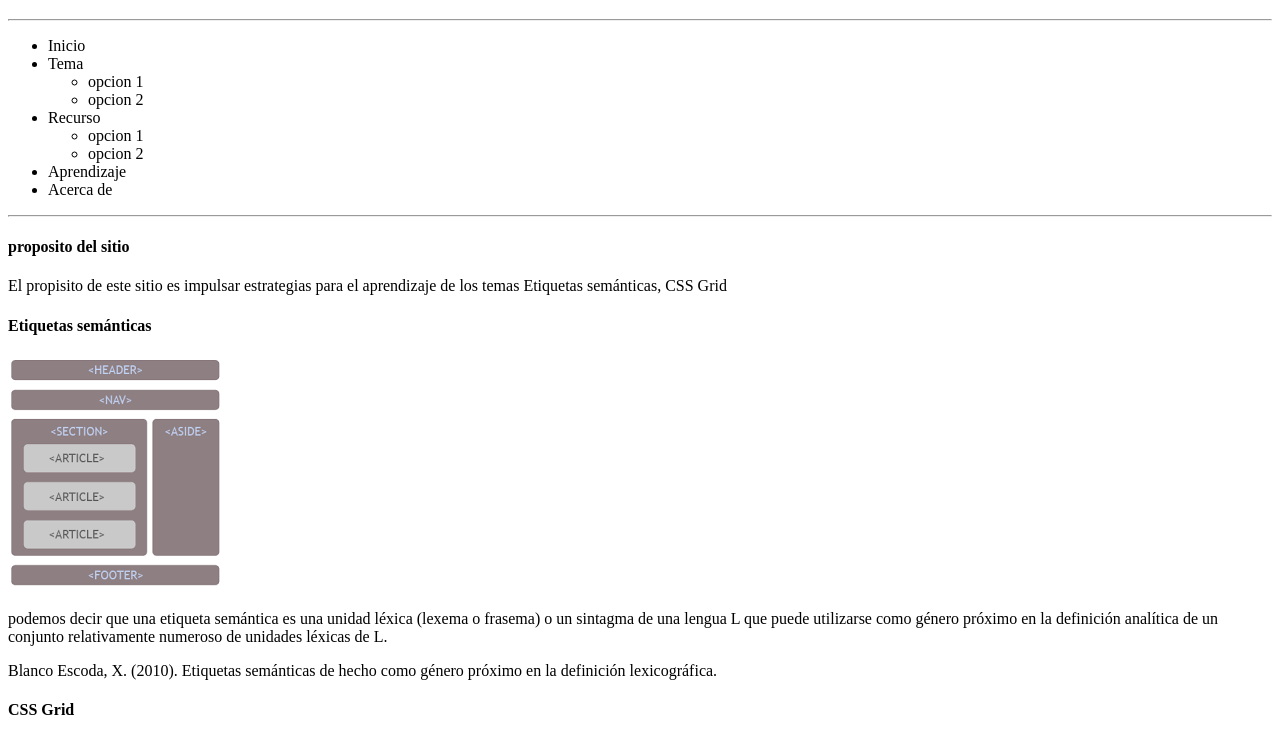
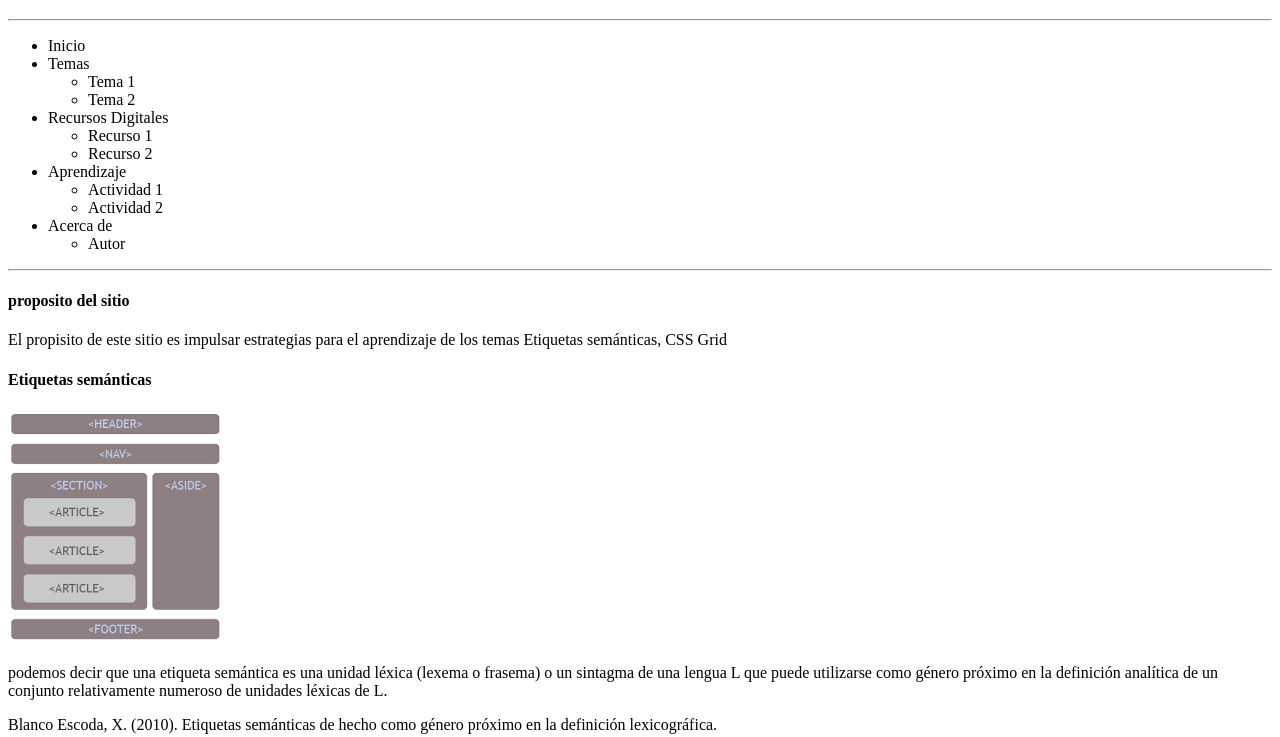
Before and after one commit to Jhonatanquinte03/DSW-Jhonatanquintero, a plain HTML site: page fase2/design.html in a window 1280 px wide. Shown: the part 61-798 px from the top of the page. Drawn offline with Linux system fonts and the light colour scheme.

Commit message:
fase2
actualizacion del trabajo fase2

```diff
--- a/fase2/design.html
+++ b/fase2/design.html
@@ -14,20 +14,29 @@
     <nav>
         <ul>
             <li>Inicio</li>
-            <li>Tema
+            <li>Temas
                 <ul>
-                    <li>opcion 1</li>
-                    <li>opcion 2</li>
+                    <li>Tema 1</li>
+                    <li>Tema 2</li>
                 </ul>
             </li>
-            <li>Recurso
+            <li>Recursos Digitales
                 <ul>
-                    <li>opcion 1</li>
-                    <li>opcion 2</li>
+                    <li>Recurso 1</li>
+                    <li>Recurso 2</li>
                 </ul>
             </li>
-            <li>Aprendizaje</li>
-            <li>Acerca de</li>
+            <li>Aprendizaje
+                <ul>
+                    <li>Actividad 1</li>
+                    <li>Actividad 2</li>
+                </ul>
+            </li>
+            <li>Acerca de
+                <ul>
+                    <li>Autor</li>
+                </ul>
+            </li>
         </ul>
     </nav>
     <hr>
```
